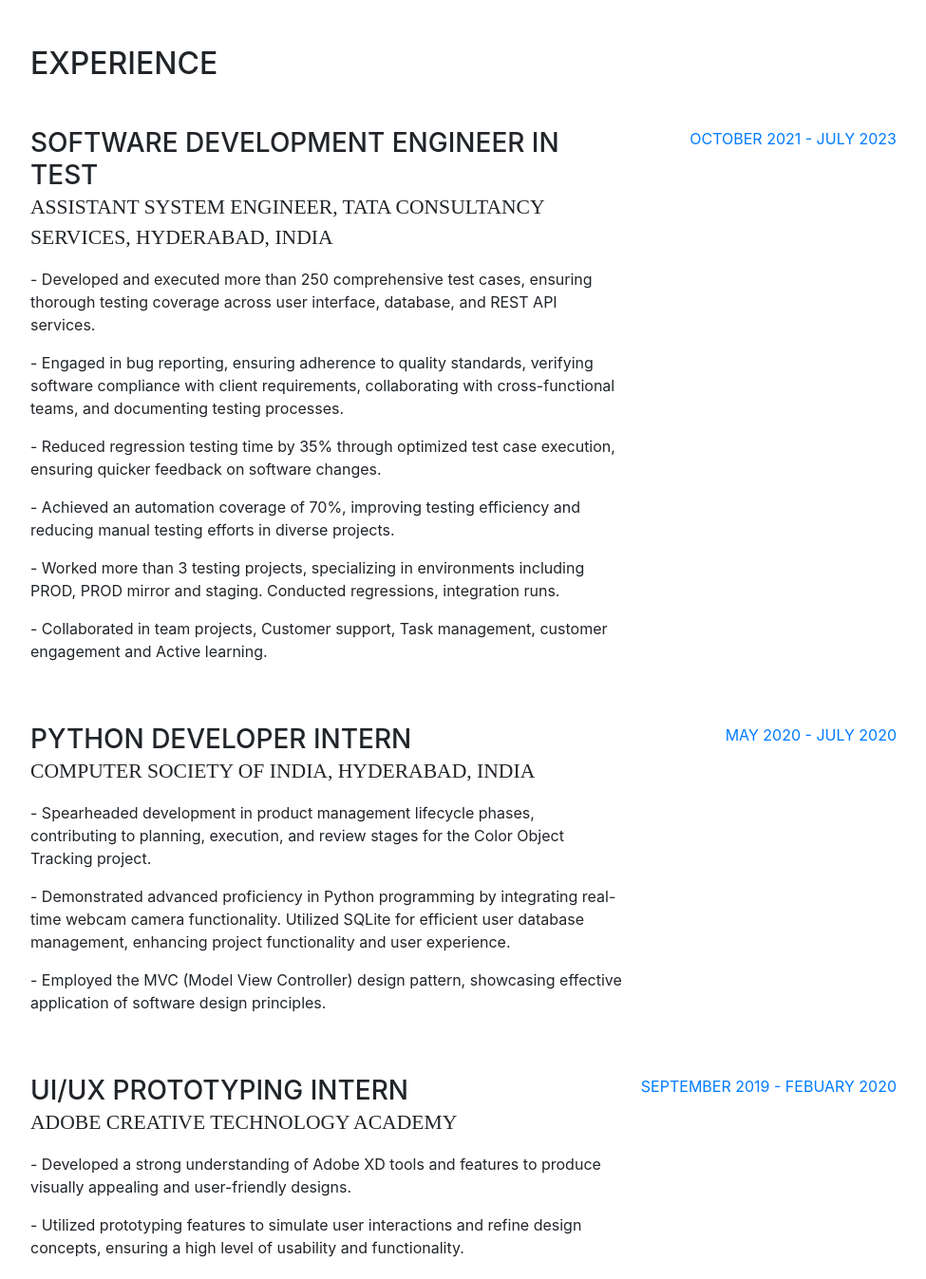
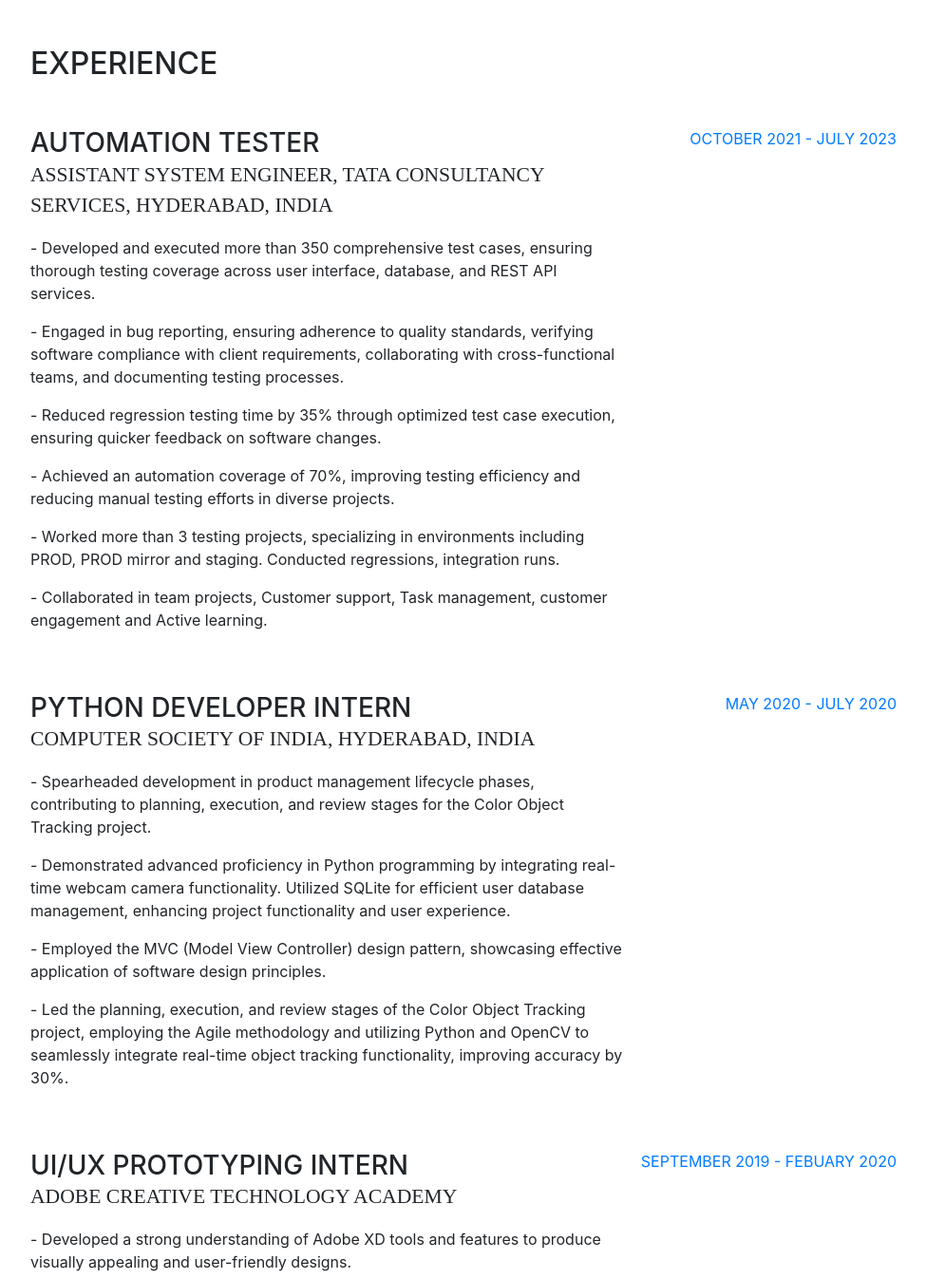
Before and after one commit to suryasarathpulla/suryasarathpulla.github.io, a website with bundled scripts: page index.html in a window 1280 px wide. Shown: the part 800-2147 px from the top of the page at 95% size, without its empty margins (288-1263 px from the left). Built offline with nearby package versions, Linux system fonts and the light colour scheme; no server answers; a web font is replaced by a local one.

Commit message:
Update index.html

```diff
--- a/index.html
+++ b/index.html
@@ -153,10 +153,10 @@
 
           <div class="resume-item d-flex flex-column flex-md-row mb-5">
             <div class="resume-content mr-auto">
-              <h3 class="mb-0">SOFTWARE DEVELOPMENT ENGINEER IN TEST</h3>
+              <h3 class="mb-0">Automation Tester</h3>
               <div class="subheading mb-3">ASSISTANT SYSTEM ENGINEER, TATA CONSULTANCY SERVICES, HYDERABAD, INDIA
               </div>
-              <p>- Developed and executed more than 250 comprehensive test cases, ensuring thorough testing coverage across user interface, database, and REST API services. </p>
+              <p>- Developed and executed more than 350 comprehensive test cases, ensuring thorough testing coverage across user interface, database, and REST API services. </p>
               <p>- Engaged in bug reporting, ensuring adherence to quality standards, verifying software compliance with client requirements, collaborating with cross-functional teams, and documenting testing processes. </p>
               <p>- Reduced regression testing time by 35% through optimized test case execution, ensuring quicker feedback on software changes. </p>
               <p>- Achieved an automation coverage of 70%, improving testing efficiency and reducing manual testing efforts in diverse projects. </p>
@@ -175,6 +175,9 @@
               <p>- Spearheaded development in product management lifecycle phases, contributing to planning, execution, and review stages for the Color Object Tracking project. </p>
               <p>- Demonstrated advanced proficiency in Python programming by integrating real-time webcam camera functionality. Utilized SQLite for efficient user database management, enhancing project functionality and user experience. </p>
               <p>- Employed the MVC (Model View Controller) design pattern, showcasing effective application of software design principles. </p>
+		<p> - Led the planning, execution, and review stages of the Color Object Tracking project, employing the Agile methodology and utilizing Python and OpenCV to seamlessly integrate real-time object tracking functionality, improving accuracy by 30%. </p>
+
+
             </div>
             <div class="resume-date text-md-right">
               <span class="text-primary">MAY 2020 - JULY 2020</span>
```
